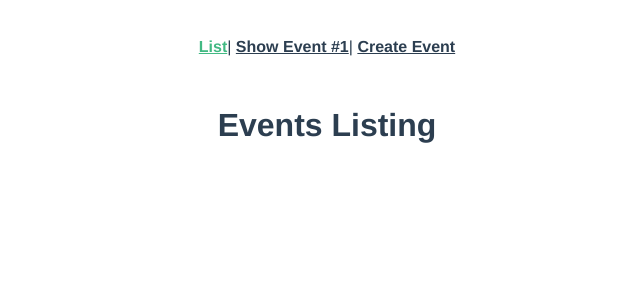
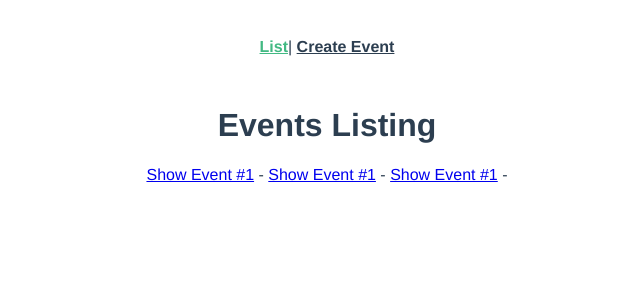
Before and after one commit to uborzz/real-world-vue-course, a Vue app: page / in a window 1280 px wide. Shown: the top 300 px of the page, without its empty margins (313-953 px from the left). Built offline with nearby package versions, Linux system fonts and the light colour scheme.

Commit message:
din routes

```diff
--- a/src/App.vue
+++ b/src/App.vue
@@ -2,7 +2,6 @@
   <div id="app">
     <div id="nav">
       <router-link :to="{ name: 'event-list' }">List</router-link>|
-      <router-link :to="{ name: 'event-show' }">Show Event #1</router-link>|
       <router-link :to="{ name: 'event-create' }">Create Event</router-link>
     </div>
     <router-view />
--- a/src/router/index.js
+++ b/src/router/index.js
@@ -13,9 +13,10 @@ const routes = [
     component: EventList
   },
   {
-    path: '/event',
+    path: '/event/:id',
     name: 'event-show',
-    component: EventShow
+    component: EventShow,
+    props: true
   },
   {
     path: '/event/create',
@@ -25,6 +26,7 @@ const routes = [
 ]
 
 const router = new VueRouter({
+  mode: 'history',
   routes
 })
 
--- a/src/views/EventList.vue
+++ b/src/views/EventList.vue
@@ -1,3 +1,17 @@
 <template>
-    <h1> Events Listing </h1>
+  <div>
+    <h1>Events Listing</h1>
+    <router-link :to="{ name: 'event-show', params: { id: 1 } }"
+      >Show Event #1</router-link
+    >
+    -
+    <router-link :to="{ name: 'event-show', params: { id: 2 } }"
+      >Show Event #1</router-link
+    >
+    -
+    <router-link :to="{ name: 'event-show', params: { id: 3 } }"
+      >Show Event #1</router-link
+    >
+    -
+  </div>
 </template>
--- a/src/views/EventShow.vue
+++ b/src/views/EventShow.vue
@@ -1,3 +1,9 @@
 <template>
-    <h1> Shows Event #1 </h1>
+  <h1>Shows Event #{{ id }}</h1>
 </template>
+
+<script>
+export default {
+  props: ['id']
+}
+</script>
```
